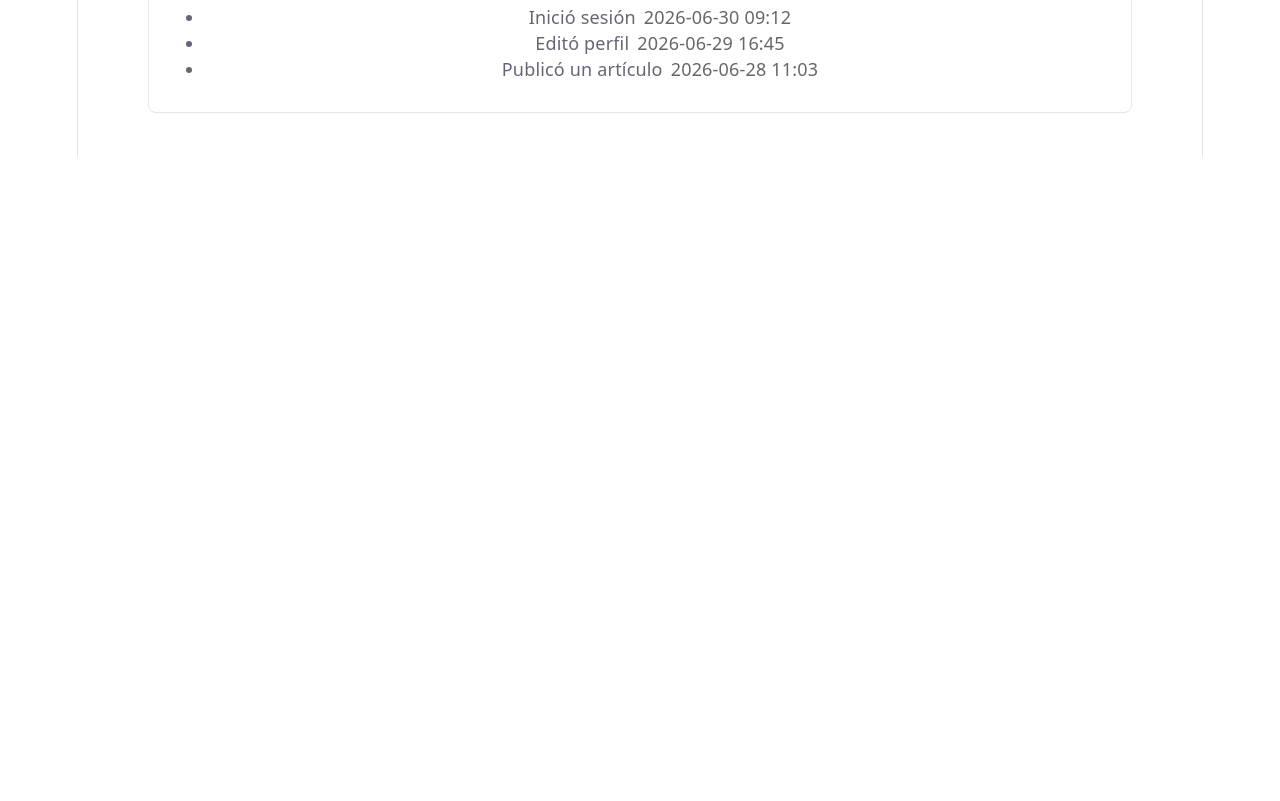
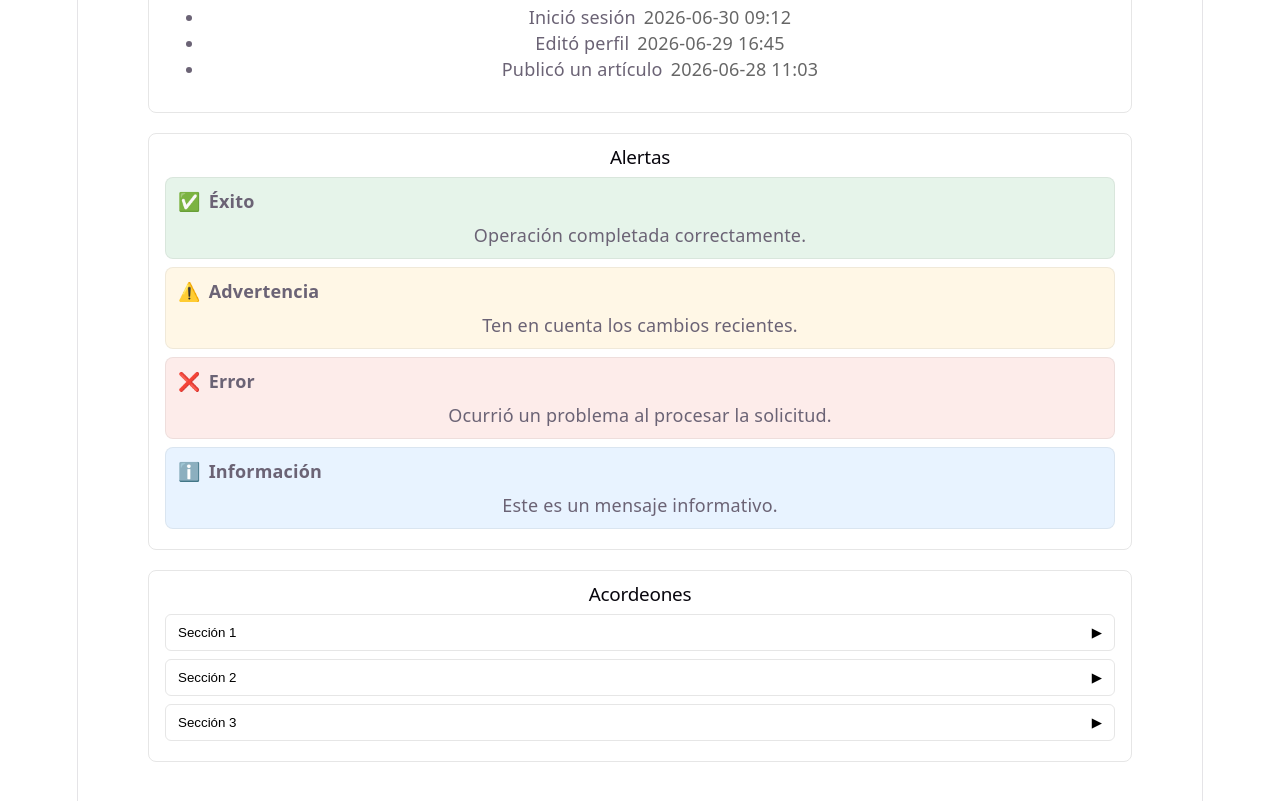
Before and after one commit to SkillR3X/mi-app-react, a React (Vite) app: page / in a window 1280 px wide. Shown: the part 2640-3441 px from the top of the page. Before the commit the page ends 2797 px from the top, so only its background shows below. Built offline with nearby package versions, Linux system fonts and the light colour scheme.

Commit message:
Ejercicio 1 laboratorio 3

```diff
--- a/src/App.jsx
+++ b/src/App.jsx
@@ -7,6 +7,8 @@ import ListaProductos from './components/ListaProductos'
 import ListaTareas from './components/ListaTareas'
 import Tarjeta from './components/Tarjeta'
 import Dashboard from './components/Dashboard'
+import Alerta from './components/Alerta'
+import Acordeon from './components/Acordeon'
 import './App.css'
 
 function App() {
@@ -61,6 +63,33 @@ function App() {
           <h2 className="exercise-title">Dashboard</h2>
           <Dashboard />
         </section>
+
+        <section className="exercise-section">
+          <h2 className="exercise-title">Alertas</h2>
+          <Alerta tipo="exito" titulo="Éxito">
+            Operación completada correctamente.
+          </Alerta>
+          <Alerta tipo="advertencia" titulo="Advertencia">
+            Ten en cuenta los cambios recientes.
+          </Alerta>
+          <Alerta tipo="error" titulo="Error">
+            Ocurrió un problema al procesar la solicitud.
+          </Alerta>
+          <Alerta titulo="Información">Este es un mensaje informativo.</Alerta>
+        </section>
+
+        <section className="exercise-section">
+          <h2 className="exercise-title">Acordeones</h2>
+          <Acordeon titulo="Sección 1">
+            <p>Contenido de la sección 1.</p>
+          </Acordeon>
+          <Acordeon titulo="Sección 2">
+            <p>Contenido de la sección 2.</p>
+          </Acordeon>
+          <Acordeon titulo="Sección 3">
+            <p>Contenido de la sección 3.</p>
+          </Acordeon>
+        </section>
       </div>
     </main>
   )
--- /dev/null
+++ b/src/components/Acordeon.jsx
@@ -0,0 +1,31 @@
+import { useState } from 'react'
+
+function Acordeon({ titulo, children }) {
+  const [expandido, setExpandido] = useState(false)
+
+  return (
+    <div style={{ border: '1px solid #e6e6e6', borderRadius: 6, marginBottom: 8 }}>
+      <button
+        type="button"
+        onClick={() => setExpandido((s) => !s)}
+        style={{
+          width: '100%',
+          textAlign: 'left',
+          padding: '10px 12px',
+          background: 'transparent',
+          border: 'none',
+          cursor: 'pointer',
+          display: 'flex',
+          alignItems: 'center',
+          justifyContent: 'space-between',
+        }}
+      >
+        <span>{titulo}</span>
+        <span aria-hidden>{expandido ? '▼' : '▶'}</span>
+      </button>
+      {expandido && <div style={{ padding: '10px 12px', borderTop: '1px solid #eee' }}>{children}</div>}
+    </div>
+  )
+}
+
+export default Acordeon
--- /dev/null
+++ b/src/components/Alerta.jsx
@@ -0,0 +1,32 @@
+function Alerta({ tipo = 'info', titulo, children }) {
+  const tipos = {
+    exito: { icon: '✅', bg: '#e6f4ea' },
+    advertencia: { icon: '⚠️', bg: '#fff7e6' },
+    error: { icon: '❌', bg: '#fdecea' },
+    info: { icon: 'ℹ️', bg: '#e8f3ff' },
+  }
+
+  const { icon, bg } = tipos[tipo] || tipos.info
+
+  const contStyle = {
+    background: bg,
+    padding: '10px 12px',
+    borderRadius: 8,
+    marginBottom: 8,
+    border: '1px solid rgba(0,0,0,0.06)',
+  }
+
+  const headerStyle = { display: 'flex', alignItems: 'center', gap: 8 }
+
+  return (
+    <div style={contStyle} role="alert">
+      <div style={headerStyle}>
+        <span aria-hidden>{icon}</span>
+        <strong>{titulo}</strong>
+      </div>
+      <div style={{ marginTop: 8 }}>{children}</div>
+    </div>
+  )
+}
+
+export default Alerta
```
